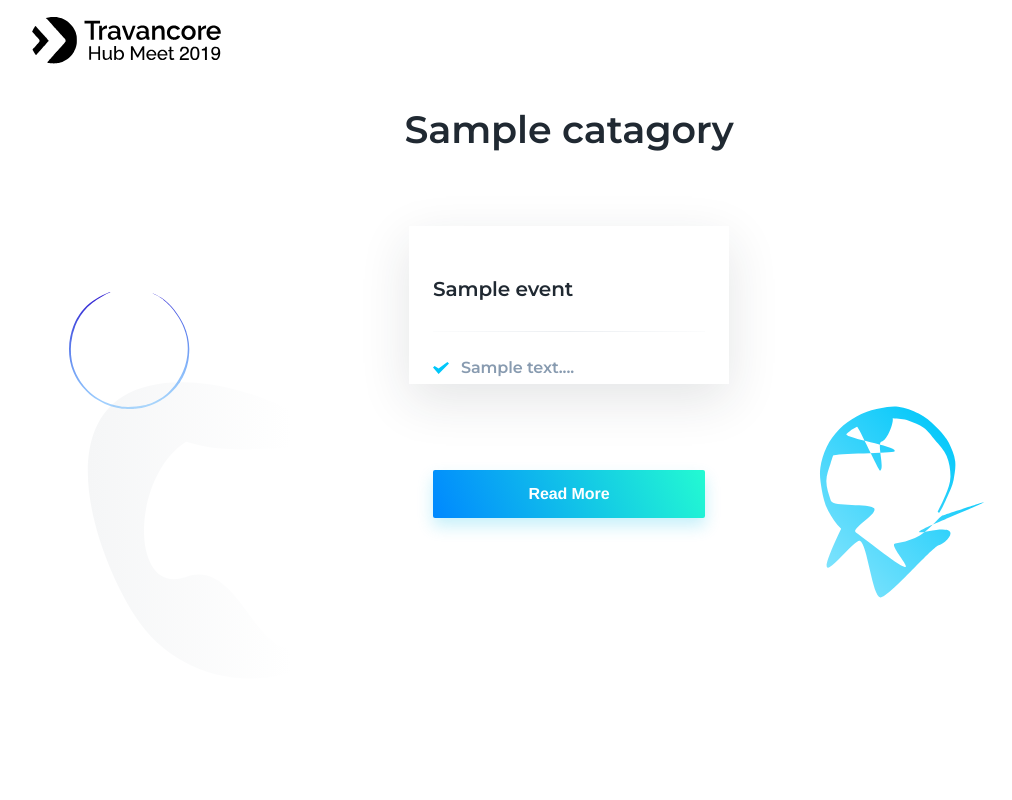
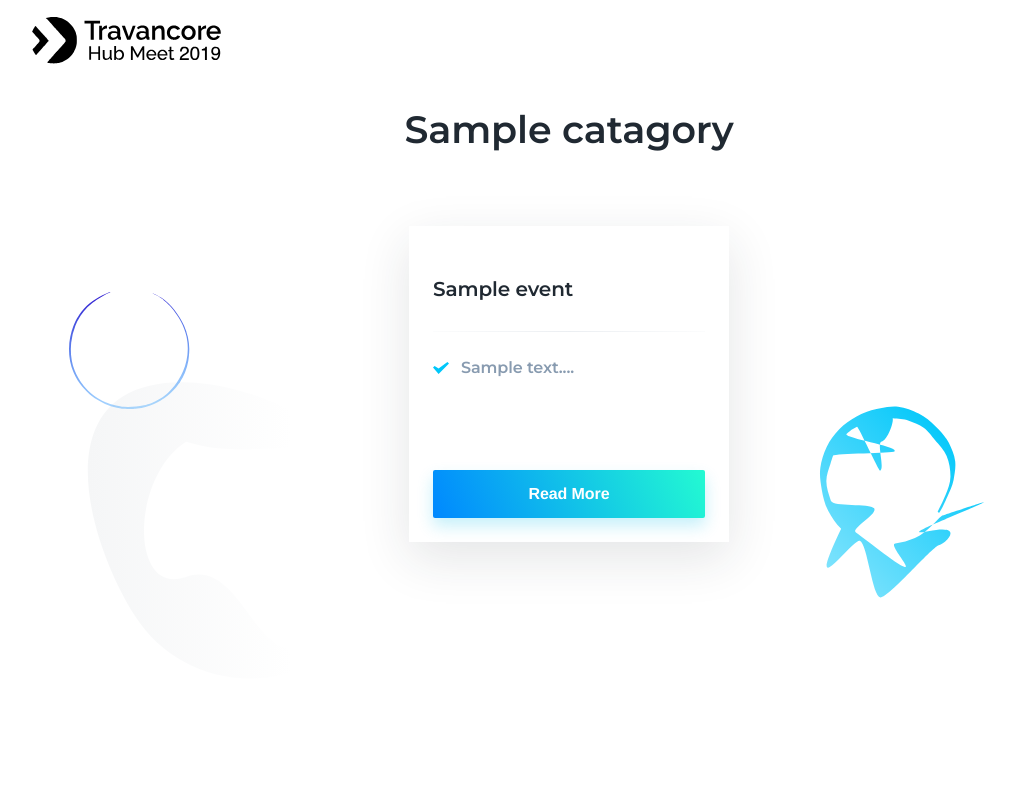
Before and after one commit to nalimhahs/ieeethm, a Django app: template templates/events/eventlist.html in a window 1280 px wide. Shown: the whole page, without its empty margins (71-1083 px from the left). Run offline with Django 3.2, Linux system fonts and the light colour scheme; the template is opened without the code that fills it: values that come from a table or form of the project are taken from there, others are empty; tables that the repository leaves empty hold one stand-in row (values such as "Sample post").

Commit message:
Try card fix

```diff
--- a/templates/events/eventlist.html
+++ b/templates/events/eventlist.html
@@ -72,7 +72,7 @@
             <div class="pricing-tables-wrap">
               {% for event in events %}
                 <div class="pricing-table is-revealing">
-                  <div style="height: 50%"class="pricing-table-inner">
+                  <div style=""class="pricing-table-inner">
                     <div class="pricing-table-main">
                       <div class="pricing-table-header mb-24 pb-24">
                         <div class="pricing-table-price">
```
